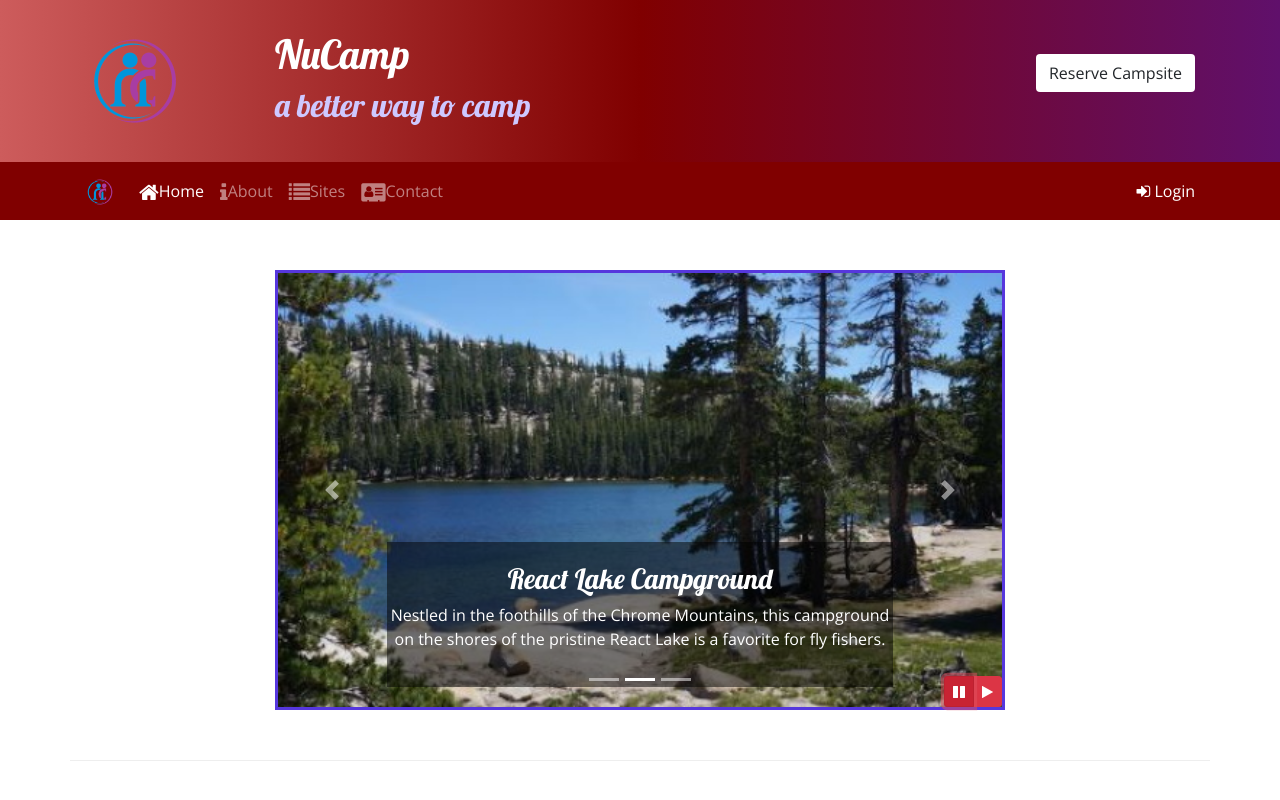
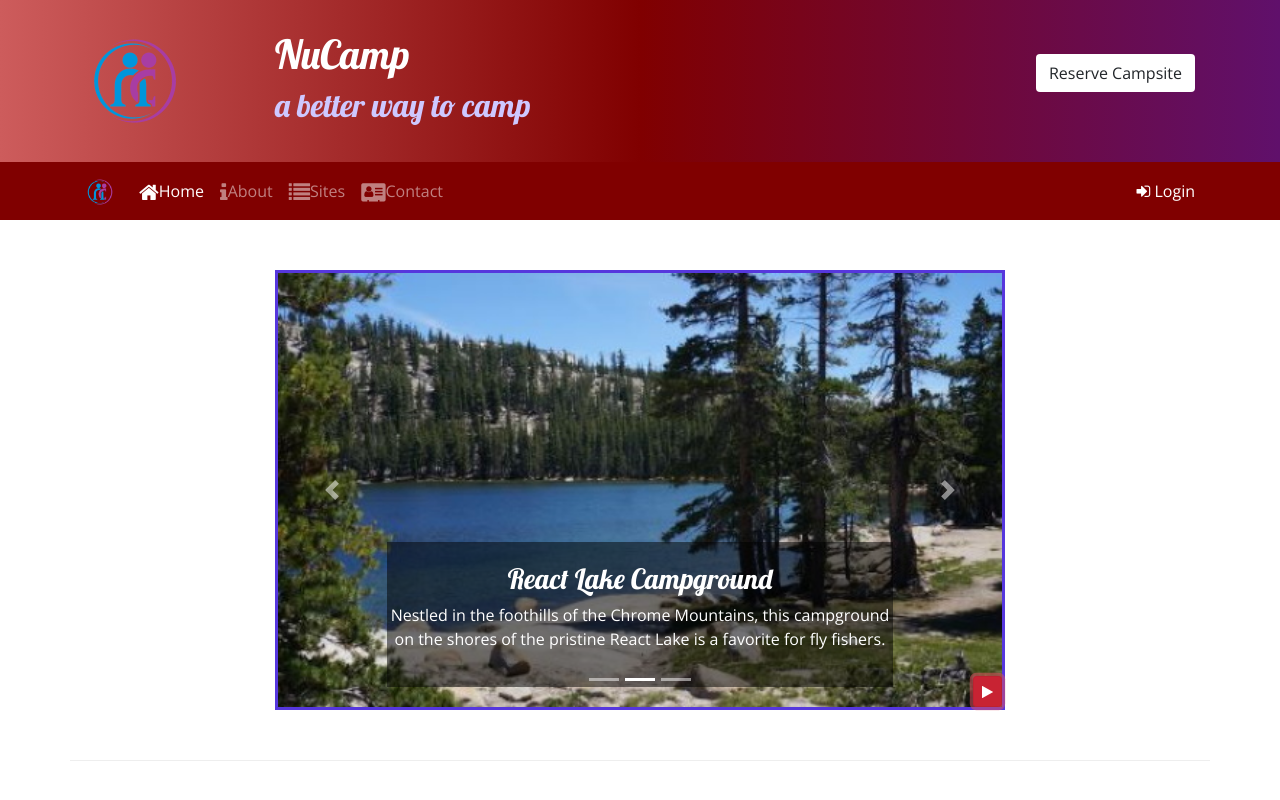
Before and after one commit to abbeycite/Bootstrap-Project-Setup, a website: page index.html in a window 1280 px wide. Both pictures are taken after a click on the button 959 px from the left and 691 px from the top of the page. Shown: the top 800 px of the page. Drawn offline with nearby package versions, Linux system fonts and the light colour scheme.

Commit message:
Bootstrap and jQuery Part 2

```diff
--- a/index.html
+++ b/index.html
@@ -186,15 +186,9 @@
                     <span class="carousel-control-next-icon"></span>
                     <span class="sr-only">Next</span>
                 </a>
-                <div class="btn-group" id="carouselButton">
-                    <button class="btn btn-danger btn-sm" id="carouselPause">
+                    <button class="btn btn-danger btn-sm" id="carouselButton">
                         <i class="fa fa-pause"></i>
                     </button>
-                    <button class="btn btn-danger btn-sm" id="carouselPlay">
-                        <i class="fa fa-play"></i>
-                    </button>
-                </div>
-
             </div>
 
         </div>
@@ -278,12 +272,17 @@
 
 <script>
     $(function() {
-        $(".carousel").carousel( { interval: 2000, pause: "false" } );
-        $("#carouselPause").click(function(){
-            $(".carousel").carousel("pause");
-        });
-        $("#carouselPlay").click(function(){
-            $(".carousel").carousel("cycle");
+        $(".carousel").carousel( { interval: 2000 } );
+        $("#carouselButton").click(function(){
+            if ($("#carouselButton").children("i").hasClass("fa-pause")) {
+                $(".carousel").carousel("pause");
+                $("#carouselButton").children("i").removeClass("fa-pause");
+                $("#carouselButton").children("i").addClass("fa-play");
+            } else {
+                $(".carousel").carousel("cycle");
+                $("#carouselButton").children("i").removeClass("fa-play");
+                $("#carouselButton").children("i").addClass("fa-pause");
+            }
         });
     });
 </script>
```
